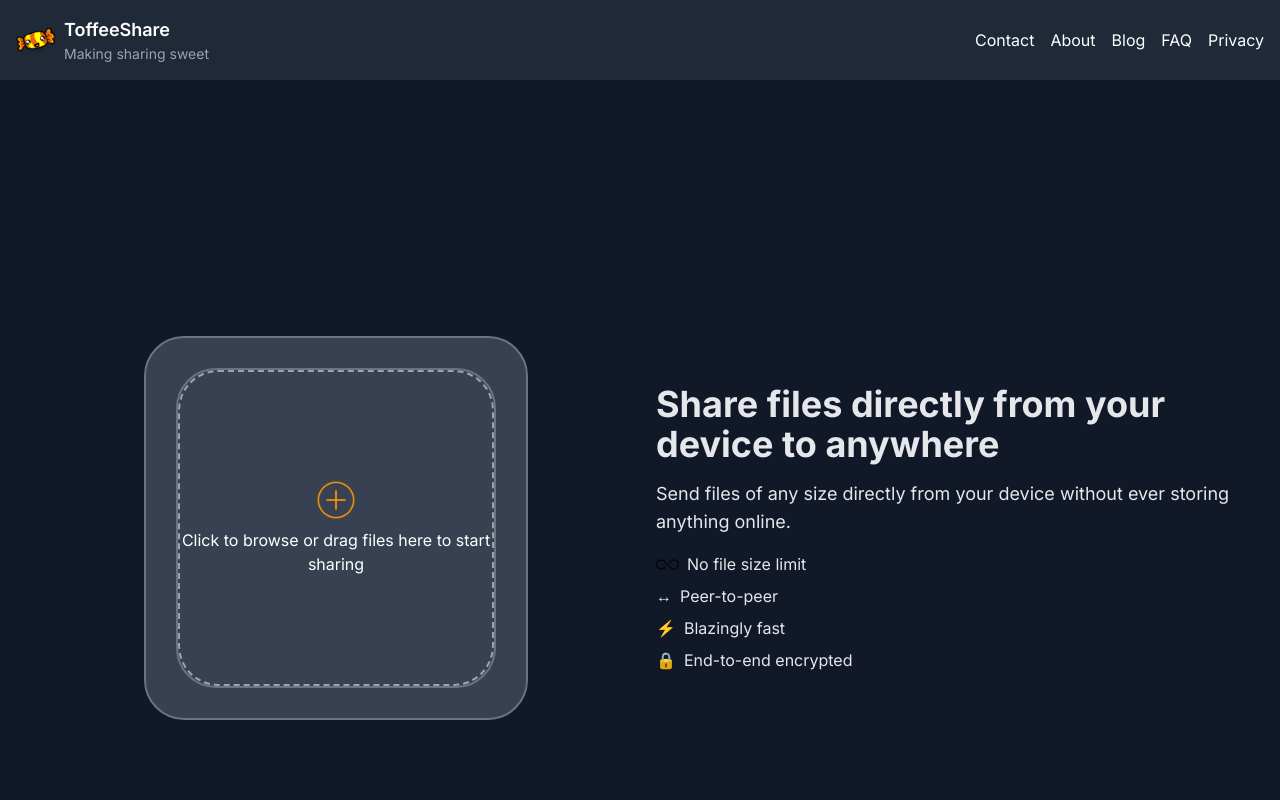
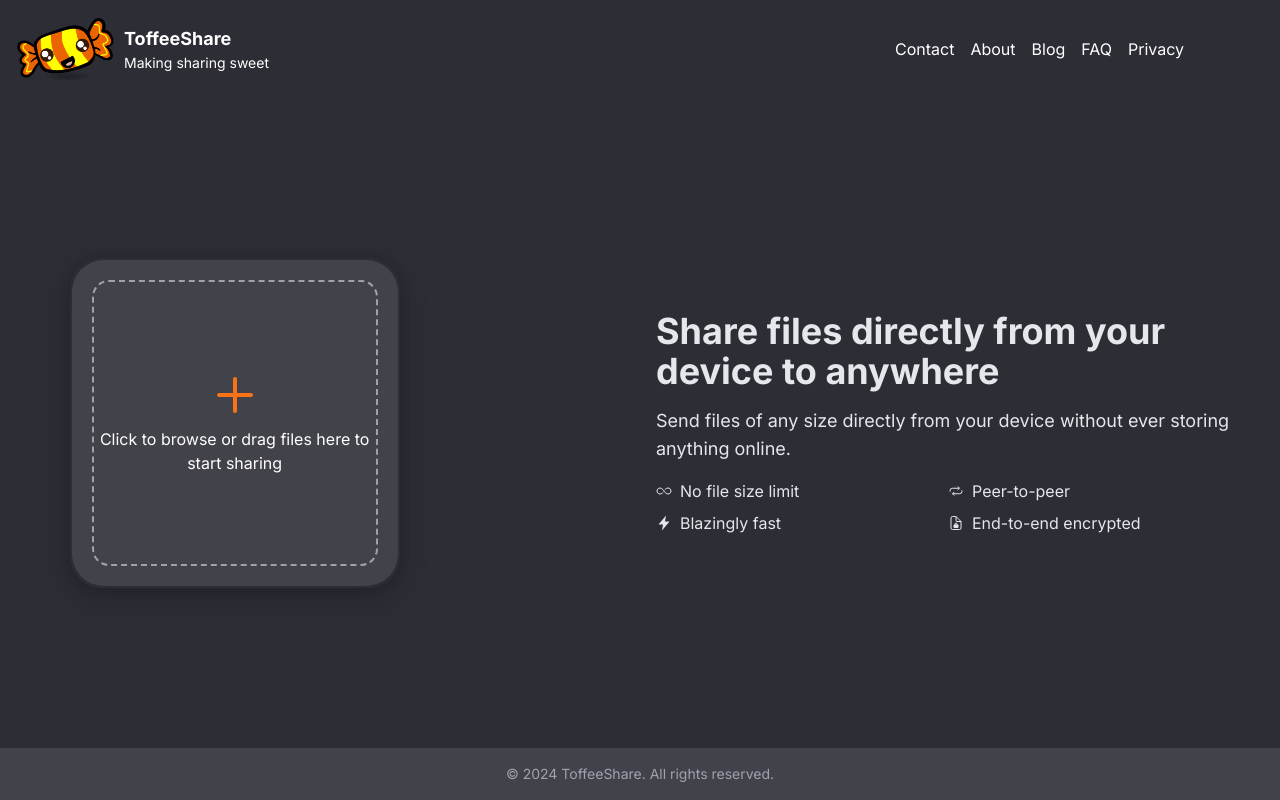
Before and after one commit to arjitchitkara/Toffeeshare, a Next.js app in the folder frontend/: page / in a window 1280 px wide. Shown: the top 800 px of the page. Built offline with nearby package versions, Linux system fonts and the light colour scheme; no server answers.

Commit message:
fixed layout

```diff
--- a/frontend/src/app/page.tsx
+++ b/frontend/src/app/page.tsx
@@ -4,24 +4,26 @@ import Link from "next/link";
 
 export default function Home() {
   return (
-    <div className="bg-gray-900 text-white min-h-screen flex flex-col">
-      <header className="flex justify-between items-center p-4 bg-gray-800">
+    <div className="bg-[#2d2d36] text-white min-h-screen flex flex-col">
+      <header className="flex justify-between items-center p-4 bg-[#2d2d36]">
         <div className="flex items-center">
           <Image
             src="/logo.42a58a0d.png"
             alt="logo"
-            width={40}
-            height={40}
+            width={100}
+            height={100}
             style={{ height: "auto" }}
           />
           <div className="ml-2">
-            <span className="text-lg font-semibold">ToffeeShare</span>
-            <span className="block text-sm text-gray-400">
+            <span className="text-lg font-bold" style={{ height: "100%" }}>
+              ToffeeShare
+            </span>
+            <span className="block text-sm text-white-400 ">
               Making sharing sweet
             </span>
           </div>
         </div>
-        <nav className="space-x-4">
+        <nav className="space-x-4 mr-20">
           <Link href="/contact">Contact</Link>
           <Link href="/about">About</Link>
           <Link href="/blog">Blog</Link>
@@ -29,9 +31,9 @@ export default function Home() {
           <Link href="/privacy">Privacy</Link>
         </nav>
       </header>
-      <main className="flex flex-1 items-center justify-center p-8">
-        <div className="flex flex-wrap items-center justify-center w-full max-w-7xl">
-          <div className="w-full md:w-1/2 p-4">
+      <main className="flex flex-1 items-center justify-center p-8 ">
+        <div className="flex flex-wrap items-center justify-between w-full max-w-7xl">
+          <div className="relative flex justify-center items-center w-full md:w-1/3 p-4">
             <DragAndDrop />
           </div>
           <div className="w-full md:w-1/2 p-4 text-gray-200">
@@ -42,36 +44,126 @@ export default function Home() {
               Send files of any size directly from your device without ever
               storing anything online.
             </p>
-            <ul className="space-y-2">
-              <li className="flex items-center">
+            <div className="grid grid-cols-1 md:grid-cols-2 gap-2">
+              <div className="flex items-center">
                 <span className="mr-2">
-                  <Image
-                    src="/Infinity.png"
-                    alt="Infinity symbol"
-                    width={23}
-                    height={23}
-                  />
+                  <svg
+                    stroke="currentColor"
+                    fill="currentColor"
+                    strokeWidth="0"
+                    viewBox="0 0 512 512"
+                    height="1em"
+                    width="1em"
+                    xmlns="http://www.w3.org/2000/svg"
+                  >
+                    <path
+                      fill="none"
+                      strokeLinecap="round"
+                      strokeMiterlimit="10"
+                      strokeWidth="32"
+                      d="M256 256s-48-96-126-96c-54.12 0-98 43-98 96s43.88 96 98 96c37.51 0 71-22.41 94-48m32-48s48 96 126 96c54.12 0 98-43 98-96s-43.88-96-98-96c-37.51 0-71 22.41-94 48"
+                    ></path>
+                  </svg>
                 </span>
-                No file size limit
-              </li>
-              <li className="flex items-center">
-                <span className="mr-2">↔</span> Peer-to-peer
-              </li>
-              <li className="flex items-center">
-                <span className="mr-2">⚡</span> Blazingly fast
-              </li>
-              <li className="flex items-center">
-                <span className="mr-2">🔒</span> End-to-end encrypted
-              </li>
-            </ul>
+                <span>No file size limit</span>
+              </div>
+              <div className="flex items-center">
+                <span className="mr-2">
+                  <svg
+                    stroke="currentColor"
+                    fill="currentColor"
+                    strokeWidth="0"
+                    viewBox="0 0 512 512"
+                    height="1em"
+                    width="1em"
+                    xmlns="http://www.w3.org/2000/svg"
+                  >
+                    <path
+                      fill="none"
+                      strokeLinecap="round"
+                      strokeLinejoin="round"
+                      strokeWidth="32"
+                      d="M320 120l48 48-48 48"
+                    ></path>
+                    <path
+                      fill="none"
+                      strokeLinecap="round"
+                      strokeLinejoin="round"
+                      strokeWidth="32"
+                      d="M352 168H144a80.24 80.24 0 00-80 80v16m128 128l-48-48 48-48"
+                    ></path>
+                    <path
+                      fill="none"
+                      strokeLinecap="round"
+                      strokeLinejoin="round"
+                      strokeWidth="32"
+                      d="M160 344h208a80.24 80.24 0 0080-80v-16"
+                    ></path>
+                  </svg>
+                </span>{" "}
+                Peer-to-peer
+              </div>
+              <div className="flex items-center">
+                <span className="mr-2">
+                  <svg
+                    stroke="currentColor"
+                    fill="currentColor"
+                    strokeWidth="0"
+                    viewBox="0 0 512 512"
+                    height="1em"
+                    width="1em"
+                    xmlns="http://www.w3.org/2000/svg"
+                  >
+                    <path d="M432 208H288l32-192L80 304h144l-32 192z"></path>
+                  </svg>
+                </span>{" "}
+                Blazingly fast
+              </div>
+              <div className="flex items-center">
+                <span className="mr-2">
+                  <svg
+                    stroke="currentColor"
+                    fill="currentColor"
+                    strokeWidth="0"
+                    viewBox="0 0 512 512"
+                    height="1em"
+                    width="1em"
+                    xmlns="http://www.w3.org/2000/svg"
+                  >
+                    <path
+                      fill="none"
+                      strokeLinecap="round"
+                      strokeLinejoin="round"
+                      strokeWidth="32"
+                      d="M288 304v-18c0-16.63-14.26-30-32-30s-32 13.37-32 30v18"
+                    ></path>
+                    <path d="M304 416h-96a32 32 0 01-32-32v-48a32 32 0 0132-32h96a32 32 0 0132 32v48a32 32 0 01-32 32z"></path>
+                    <path
+                      fill="none"
+                      strokeLinejoin="round"
+                      strokeWidth="32"
+                      d="M416 221.25V416a48 48 0 01-48 48H144a48 48 0 01-48-48V96a48 48 0 0148-48h98.75a32 32 0 0122.62 9.37l141.26 141.26a32 32 0 019.37 22.62z"
+                    ></path>
+                    <path
+                      fill="none"
+                      strokeLinecap="round"
+                      strokeLinejoin="round"
+                      strokeWidth="32"
+                      d="M256 50.88V176a32 32 0 0032 32h125.12"
+                    ></path>
+                  </svg>
+                </span>{" "}
+                End-to-end encrypted
+              </div>
+            </div>
           </div>
         </div>
       </main>
-      <footer className="text-center p-4 bg-gray-800">
+      <div className="text-center p-4 bg-[#42424a]">
         <p className="text-sm text-gray-400">
           © 2024 ToffeeShare. All rights reserved.
         </p>
-      </footer>
+      </div>
     </div>
   );
 }
--- a/frontend/src/components/ui/DragAndDrop.tsx
+++ b/frontend/src/components/ui/DragAndDrop.tsx
@@ -3,7 +3,6 @@ import { useState, ChangeEvent } from "react";
 import { useRouter } from "next/navigation";
 import Peer from "peerjs";
 import UploadCard from "./UploadCard";
-import Image from "next/image";
 
 export default function DragAndDrop() {
   const [file, setFile] = useState<File | null>(null);
@@ -108,16 +107,18 @@ export default function DragAndDrop() {
   };
 
   return (
-    <div className="flex justify-center items-center min-h-screen bg-gray-900">
+    <div
+      className="relative w-8 h-8 md:w-[330px] md:h-[330px] border rounded-[32px]"
+      style={{
+        boxShadow:
+          "0 0 12px 0 rgba(0, 0, 0, .1), 0 10px 30px 0 rgba(0, 0, 0, .2)",
+        border: "2px solid #2d2d36", // Added border style
+      }}
+    >
       {link ? (
-        <div className="flex flex-wrap w-full max-w-7xl p-4">
-          <div className="w-full md:w-1/2">
-            <UploadCard
-              fileName={file?.name || "Unknown File"}
-              fileLink={link}
-            />
-          </div>
-          <div className="w-full md:w-1/2 text-white p-4">
+        <div className="flex space-x-5">
+          <UploadCard fileName={file?.name || "Unknown File"} fileLink={link} />
+          <div className="text-white">
             <h2 className="text-2xl font-bold mb-4">
               Now sharing your files directly from your device
             </h2>
@@ -128,10 +129,14 @@ export default function DragAndDrop() {
           </div>
         </div>
       ) : (
-        <div className="relative flex items-center justify-center">
-          <div className="absolute border-2 border-gray-500 rounded-[40px] w-96 h-96 bg-gray-700" />
+        <div className="relative w-full h-full">
+          <div className="absolute inset-0 rounded-[32px] flex items-center justify-center transition-all bg-[#42424a]">
             <div
-            className="relative border-2 border-gray-500 rounded-[40px] w-80 h-80 flex items-center justify-center  m-6"
+              className={`absolute inset-5 flex flex-col items-center justify-center cursor-pointer border-2 border-dashed rounded-[17px] transition ${
+                dragging
+                  ? "border-orange-500 bg-gray-800"
+                  : "border-gray-400 bg-[#42424a]"
+              } hover:bg-gray-600`}
               onDragEnter={handleDragEnter}
               onDragLeave={handleDragLeave}
               onDragOver={handleDragOver}
@@ -145,22 +150,27 @@ export default function DragAndDrop() {
               />
               <label
                 htmlFor="fileInput"
-              className={`absolute inset-0 flex flex-col items-center justify-center cursor-pointer border-2 border-dashed rounded-[40px] transition ${
-                dragging ? "border-orange-500" : "border-gray-400"
-              } hover:bg-gray-600`}
+                className="flex flex-col items-center justify-center"
               >
                 {file ? (
                   <p>{file.name}</p>
                 ) : (
                   <>
-                  <Image
-                    src="/plus.png"
-                    alt="plus"
-                    width={40}
-                    height={40}
-                    className="mb-2"
+                    <svg
+                      className="w-12 h-12 text-orange-500 mb-2"
+                      xmlns="http://www.w3.org/2000/svg"
+                      fill="none"
+                      viewBox="0 0 24 24"
+                      stroke="currentColor"
+                    >
+                      <path
+                        strokeLinecap="round"
+                        strokeLinejoin="round"
+                        strokeWidth="2"
+                        d="M12 4v16m8-8H4"
                       />
-                  <p className="text-center">
+                    </svg>
+                    <p className="text-center text-2px">
                       Click to browse or drag files here to start sharing
                     </p>
                   </>
@@ -168,6 +178,7 @@ export default function DragAndDrop() {
               </label>
             </div>
           </div>
+        </div>
       )}
     </div>
   );
```
Also changed, not shown: frontend/src/app/globals.css (line endings or trailing spaces). Lines whose indentation alone changed are shown as unchanged.
